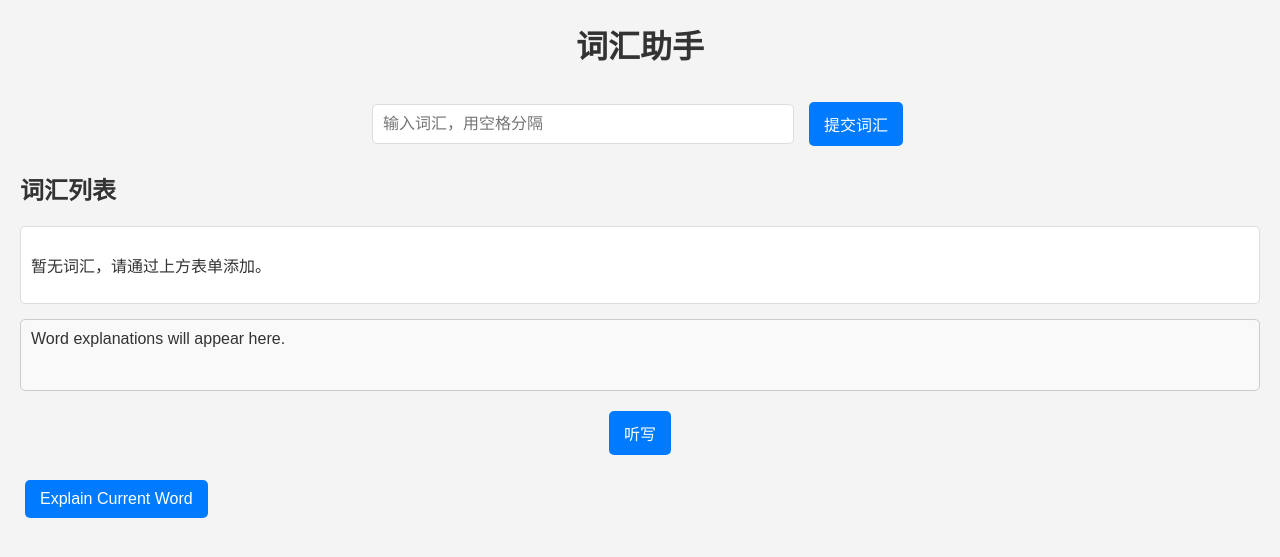
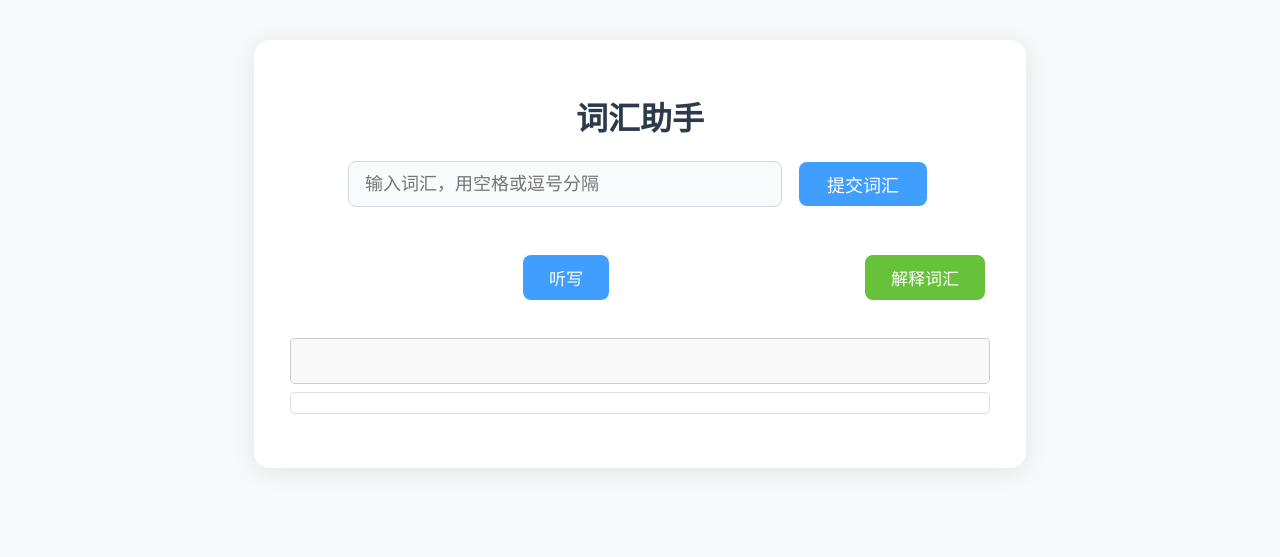
Before and after one commit to jianfenggui/chinese_assist, a Flask app: page /vocabulary in a window 1280 px wide. Shown: the top 557 px of the page. Run offline with Flask 3, Linux system fonts and the light colour scheme.

Commit message:
美化页面

```diff
--- a/templates/vocabulary.html
+++ b/templates/vocabulary.html
@@ -4,70 +4,260 @@
     <meta charset="UTF-8">
     <title>词汇助手</title>
     <link rel="stylesheet" href="{{ url_for('static', filename='css/style.css') }}">
+    <style>
+        body {
+            background: #f6f8fa;
+            font-family: 'PingFang SC', 'Microsoft YaHei', Arial, sans-serif;
+            margin: 0;
+            padding: 0;
+        }
+        .container {
+            max-width: 700px;
+            margin: 40px auto;
+            background: #fff;
+            border-radius: 16px;
+            box-shadow: 0 4px 24px rgba(0,0,0,0.08);
+            padding: 32px 36px 36px 36px;
+        }
+        h1 {
+            text-align: center;
+            color: #2d3a4b;
+            margin-bottom: 18px;
+        }
+        form {
+            display: flex;
+            flex-direction: column;
+            align-items: center;
+            margin-bottom: 18px;
+        }
+        .input-row {
+            width: 100%;
+            display: flex;
+            justify-content: center;
+            align-items: center;
+            gap: 12px;
+        }
+        input[type="text"] {
+            width: 420px;
+            height: 44px;
+            font-size: 18px;
+            border: 1.5px solid #d0d7de;
+            border-radius: 8px;
+            padding: 0 16px;
+            margin-right: 0;
+            background: #f9fafb;
+            transition: border 0.2s;
+        }
+        input[type="text"]:focus {
+            border: 1.5px solid #409eff;
+            outline: none;
+        }
+        input[type="submit"] {
+            height: 44px;
+            font-size: 18px;
+            background: #409eff;
+            color: #fff;
+            border: none;
+            border-radius: 8px;
+            padding: 0 28px;
+            cursor: pointer;
+            transition: background 0.2s;
+        }
+        input[type="submit"]:hover {
+            background: #1976d2;
+        }
+        .button-row {
+            display: flex;
+            justify-content: center;
+            align-items: center;
+            gap: 18px;
+            margin: 24px 0 18px 0;
+        }
+        button {
+            font-size: 17px;
+            padding: 10px 26px;
+            border-radius: 8px;
+            border: none;
+            background: #f0f4fa;
+            color: #2d3a4b;
+            cursor: pointer;
+            transition: background 0.2s, color 0.2s;
+        }
+        button#dictate-button {
+            background: #409eff;
+            color: #fff;
+        }
+        button#dictate-button:hover {
+            background: #1976d2;
+        }
+        button#pause-resume-button {
+            background: #f7b500;
+            color: #fff;
+        }
+        button#pause-resume-button:hover {
+            background: #e09e00;
+        }
+        button#global-explain-button {
+            background: #67c23a;
+            color: #fff;
+        }
+        button#global-explain-button:hover {
+            background: #409a18;
+        }
+        #vocabulary-list {
+            margin: 0 auto 18px auto;
+            text-align: center;
+        }
+        .vocab-table {
+            display: inline-block;
+            margin: 0 auto;
+            background: #f9fafb;
+            border-radius: 8px;
+            padding: 12px 18px;
+            box-shadow: 0 2px 8px rgba(0,0,0,0.04);
+        }
+        .vocab-row {
+            display: flex;
+            justify-content: flex-start;
+            gap: 18px;
+            margin-bottom: 8px;
+        }
+        .vocab-word {
+            font-size: 18px;
+            color: #1976d2;
+            padding: 2px 8px;
+            border-radius: 4px;
+            background: #e3f2fd;
+        }
+        #explanation-area {
+            min-height: 24px;
+            text-align: center;
+            color: #888;
+            margin-bottom: 8px;
+        }
+    </style>
 </head>
 <body>
+    <div class="container">
         <h1>词汇助手</h1>
-
         <form action="/vocabulary" method="post">
-        <input type="text" name="words" placeholder="输入词汇，用空格分隔">
+            <div class="input-row">
+                <input type="text" name="words" placeholder="输入词汇，用空格或逗号分隔" autocomplete="off">
                 <input type="submit" value="提交词汇">
+            </div>
         </form>
-
-    <h2>词汇列表</h2>
-    <div id="vocabulary-list">
-        {% if words %}
-            <ul>
-                {% for word in words %}
-                    <li class="vocab-word">{{ word }}</li>
-                {% endfor %}
-            </ul>
-        {% else %}
-            <p>暂无词汇，请通过上方表单添加。</p>
-        {% endif %}
+        <div class="button-row">
+            <button id="dictate-button">听写</button>
+            <button id="pause-resume-button" style="display: none;">Pause</button>
+            <button id="global-explain-button">解释词汇</button>
         </div>
-
-    <div id="explanation-area">
-        Word explanations will appear here.
+        <div id="explanation-area"></div>
+        <div id="vocabulary-list"></div>
     </div>
-
-    <div> <!-- Wrapper for dictation buttons -->
-        <button id="dictate-button">听写</button>
-        <button id="pause-resume-button" style="display: none;">Pause</button> <!-- Initially hidden -->
-        <button id="global-explain-button">Explain Current Word</button>
-    </div>
-
     <script>
-        let isDictationPaused = false; // This is fine at script level if handleExplainWord is also at script level
-                                     // However, to access currentDictationWord, handleExplainWord needs to be in DOMContentLoaded or receive it.
+        let isDictationPaused = false;
+        let currentWordsArray = [];
+        let currentWordIndex = 0;
+        let currentDictationWord = null;
+        let isDictating = false; // 新增：标记是否正在听写
+        let lastWordsArray = [];
 
         document.addEventListener('DOMContentLoaded', () => {
             const dictateButton = document.getElementById('dictate-button');
             const pauseResumeButton = document.getElementById('pause-resume-button');
             const globalExplainButton = document.getElementById('global-explain-button');
-            const explanationArea = document.getElementById('explanation-area'); // Get ref here for handleExplainWord
+            const explanationArea = document.getElementById('explanation-area');
+            const vocabularyList = document.getElementById('vocabulary-list');
+            const form = document.querySelector('form');
+            const input = form.querySelector('input[type="text"]');
 
-            let currentWordsArray = [];
-            let currentWordIndex = 0;
-            let currentDictationWord = null; // Variable to store the currently dictated word
-
-            async function handleExplainWord() { // Removed 'word' parameter
-                if (!explanationArea) {
-                    console.error("Explanation area not found!");
+            // 词汇渲染函数，每行10个
+            function renderVocabulary(words) {
+                if (!words || !words.length) {
+                    vocabularyList.innerHTML = '';
                     return;
                 }
+                let html = '<div class="vocab-table">';
+                for (let i = 0; i < words.length; i += 10) {
+                    html += '<div class="vocab-row">';
+                    for (let j = i; j < i + 10 && j < words.length; j++) {
+                        html += `<span class="vocab-word">${words[j]}</span>`;
+                    }
+                    html += '</div>';
+                }
+                html += '</div>';
+                vocabularyList.innerHTML = html;
+            }
 
-                if (!currentDictationWord) {
-                    explanationArea.innerHTML = "No word is currently selected for explanation.";
-                    console.log("handleExplainWord called but currentDictationWord is null or empty.");
+            // 解析输入，支持逗号和空格
+            function parseWords(str) {
+                return str.split(/[\s,，]+/).map(w => w.trim()).filter(w => w);
+            }
+
+            // 提交表单时处理
+            form.addEventListener('submit', (e) => {
+                e.preventDefault();
+                const words = parseWords(input.value);
+                if (!words.length) {
+                    alert('请输入词汇！');
                     return;
                 }
+                lastWordsArray = words;
+                renderVocabulary([]); // 提交后不显示词汇
+                input.value = '';
+            });
 
-                console.log("Explain current word:", currentDictationWord);
-                explanationArea.innerHTML = 'Fetching explanation...'; // Indicate loading
+            // 听写按钮
+            if (dictateButton) {
+                dictateButton.addEventListener('click', () => {
+                    if (!window.speechSynthesis) {
+                        alert('您的浏览器不支持语音合成功能。');
+                        return;
+                    }
+                    window.speechSynthesis.cancel();
+                    resetDictationState();
+                    // 取最新词汇
+                    currentWordsArray = lastWordsArray.slice();
+                    if (!currentWordsArray.length) {
+                        alert('请先添加词汇。');
+                        return;
+                    }
+                    if (pauseResumeButton) {
+                        pauseResumeButton.style.display = 'inline-block';
+                        pauseResumeButton.textContent = 'Pause';
+                    }
+                    isDictating = true;
+                    renderVocabulary([]); // 听写时不显示词汇
+                    speakNextWord();
+                });
+            }
 
-                const apiKey = "AIzaSyBiPSZpw3anpuGCQ4OHJIFt3OokmG22RG4"; // Consider moving API key to a more secure place or server-side if possible
+            // 暂停/恢复
+            if (pauseResumeButton) {
+                pauseResumeButton.addEventListener('click', () => {
+                    if (!window.speechSynthesis) {
+                        resetDictationState();
+                        return;
+                    }
+                    if (isDictationPaused) {
+                        isDictationPaused = false;
+                        pauseResumeButton.textContent = 'Pause';
+                        speakNextWord();
+                    } else {
+                        isDictationPaused = true;
+                        window.speechSynthesis.cancel();
+                        pauseResumeButton.textContent = 'Resume';
+                    }
+                });
+            }
+
+            // 解释按钮：不显示文字，直接语音播报
+            if (globalExplainButton) {
+                globalExplainButton.addEventListener('click', async () => {
+                    if (!currentDictationWord) return;
+                    explanationArea.innerHTML = '';
+                    const apiKey = "AIzaSyBiPSZpw3anpuGCQ4OHJIFt3OokmG22RG4";
                     const url = `https://generativelanguage.googleapis.com/v1beta/models/gemini-2.5-flash-preview-05-20:generateContent?key=${apiKey}`;
-
                     const requestBody = {
                         "contents": [{
                             "parts": [{
@@ -75,183 +265,79 @@
                             }]
                         }]
                     };
-
                     try {
                         const response = await fetch(url, {
                             method: 'POST',
-                        headers: {
-                            'Content-Type': 'application/json'
-                        },
+                            headers: { 'Content-Type': 'application/json' },
                             body: JSON.stringify(requestBody)
                         });
-
-                    if (!response.ok) {
-                        console.error("API request failed:", response.status, await response.text());
-                        explanationArea.innerHTML = "Sorry, there was an error communicating with the explanation service.";
-                        return;
+                        if (!response.ok) return;
+                        const data = await response.json();
+                        let explanation = '';
+                        if (data.candidates && data.candidates[0] && data.candidates[0].content && data.candidates[0].content.parts && data.candidates[0].content.parts[0] && data.candidates[0].content.parts[0].text) {
+                            explanation = data.candidates[0].content.parts[0].text;
                         }
-
-                    const data = await response.json();
-
-                    if (data.candidates && data.candidates[0] && data.candidates[0].content && data.candidates[0].content.parts && data.candidates[0].content.parts[0] && data.candidates[0].content.parts[0].text) {
-                        const explanation = data.candidates[0].content.parts[0].text;
-                        explanationArea.innerHTML = explanation;
-                    } else {
-                        console.error("Invalid API response structure:", data);
-                        explanationArea.innerHTML = "Sorry, I couldn't find an explanation for this word.";
+                        if (explanation) {
+                            // 语音播报解释
+                            const utter = new SpeechSynthesisUtterance(explanation);
+                            utter.lang = 'zh-CN';
+                            window.speechSynthesis.speak(utter);
                         }
-
-                } catch (error) {
-                    console.error("Error during API call:", error);
-                    explanationArea.innerHTML = "Sorry, an unexpected error occurred while fetching the explanation.";
+                    } catch (e) {}
+                });
             }
-            }
-
-            if (globalExplainButton) {
-                globalExplainButton.addEventListener('click', handleExplainWord);
-            }
-
 
             function resetDictationState() {
                 isDictationPaused = false;
-                if(pauseResumeButton) {
+                isDictating = false;
+                if (pauseResumeButton) {
                     pauseResumeButton.textContent = 'Pause';
                     pauseResumeButton.style.display = 'none';
                 }
-                currentWordsArray = []; // Ensure currentWordsArray is cleared
+                currentWordsArray = [];
                 currentWordIndex = 0;
                 currentDictationWord = null;
             }
 
-            if (pauseResumeButton) {
-                pauseResumeButton.addEventListener('click', () => {
-                    if (!window.speechSynthesis) {
-                        console.log('Speech synthesis not supported.');
-                        resetDictationState(); // Reset UI if speech is not supported
-                        return;
-                    }
-
-                    if (isDictationPaused) {
-                        // 恢复
-                        isDictationPaused = false;
-                        pauseResumeButton.textContent = 'Pause';
-                        console.log('[PAUSE/RESUME] 点击Resume，直接调用speakNextWord，isDictationPaused:', isDictationPaused, 'speaking:', window.speechSynthesis.speaking, 'paused:', window.speechSynthesis.paused);
-                        speakNextWord();
-                    } else {
-                        // 暂停：取消当前语音，阻止后续朗读
-                        isDictationPaused = true;
-                        window.speechSynthesis.cancel();
-                        pauseResumeButton.textContent = 'Resume';
-                        console.log('[PAUSE/RESUME] 点击Pause，调用window.speechSynthesis.cancel()，isDictationPaused:', isDictationPaused, 'speaking:', window.speechSynthesis.speaking, 'paused:', window.speechSynthesis.paused);
-                    }
-                });
-            }
-            if (dictateButton) {
-                dictateButton.addEventListener('click', () => {
-                    // Basic checks
-                    if (!window.speechSynthesis) {
-                        alert('您的浏览器不支持语音合成功能。');
-                        console.log('Speech synthesis not supported.');
-                        return;
-                    }
-
-                    window.speechSynthesis.cancel(); // 1. Stop any previous speech
-                    resetDictationState();           // 2. Reset state variables (currentWordsArray is now empty)
-
-                    const wordElements = document.querySelectorAll('.vocab-word'); // 3. Get words from DOM
-                    currentWordsArray = Array.from(wordElements).map(el => {    //    Repopulate currentWordsArray
-                        const firstChild = el.childNodes[0];
-                        return firstChild ? firstChild.textContent.trim() : '';
-                    }).filter(word => word);
-
-                    if (!currentWordsArray.length) { // 4. Check if currentWordsArray is empty
-                        alert('请先添加词汇。');
-                        return; // No words to speak
-                    }
-
-                    // 5. isDictationPaused is false (from resetDictationState)
-                    // 6. currentWordIndex is 0 (from resetDictationState)
-
-                    if (pauseResumeButton) { // 7. Update UI for pauseResumeButton
-                        pauseResumeButton.style.display = 'inline-block';
-                        pauseResumeButton.textContent = 'Pause';
-                    }
-
-                    speakNextWord(); // 8. Start dictation sequence
-                });
-            } else {
-                console.error('Dictate button not found.');
-            }
-
             function speakNextWord() {
-                console.log('[DICTATION] speakNextWord called, isDictationPaused:', isDictationPaused, 'currentWordIndex:', currentWordIndex, 'wordsArray:', currentWordsArray, 'speaking:', window.speechSynthesis.speaking, 'paused:', window.speechSynthesis.paused);
-                // If paused, do not proceed to speak. Wait for resume.
-                if (isDictationPaused) {
-                    console.log('[DICTATION] 暂停状态，speakNextWord直接return');
-                    return;
-                }
-
+                if (isDictationPaused) return;
                 if (currentWordIndex >= currentWordsArray.length) {
-                    // All words have been processed
-                    if (!window.speechSynthesis.speaking) { // Ensure no other speech (like the word itself) is active
+                    if (!window.speechSynthesis.speaking) {
                         const completionUtterance = new SpeechSynthesisUtterance("听写结束");
                         completionUtterance.lang = 'zh-CN';
-                        completionUtterance.onend = resetDictationState; // Reset after "听写结束"
-                        console.log('[DICTATION] 所有单词播报完毕，播报"听写结束"');
+                        completionUtterance.onend = () => {
+                            resetDictationState();
+                            renderVocabulary(lastWordsArray); // 听写结束后显示词汇
+                        };
                         window.speechSynthesis.speak(completionUtterance);
-                    } else {
-                        // If still speaking, the onend of the current word will handle this.
-                        console.log('[DICTATION] 所有单词播报完毕，但仍在speaking，等待onend触发');
                     }
                     return;
                 }
-
-                currentDictationWord = currentWordsArray[currentWordIndex]; // Update current dictation word
+                currentDictationWord = currentWordsArray[currentWordIndex];
                 const utterance = new SpeechSynthesisUtterance(currentDictationWord);
                 utterance.lang = 'zh-CN';
-                console.log('[DICTATION] 开始播报单词：', currentDictationWord, 'index:', currentWordIndex);
-
                 utterance.onend = () => {
-                    console.log('[DICTATION] onend触发，isDictationPaused:', isDictationPaused, 'currentWordIndex:', currentWordIndex);
-                    if (isDictationPaused) {
-                        // If paused, onend might fire. Do nothing, wait for resume.
-                        console.log('[DICTATION] onend时处于暂停状态，等待resume');
-                        return;
-                    }
+                    if (isDictationPaused) return;
                     currentWordIndex++;
-                    // Check if there are more words or if it's the end
                     if (currentWordIndex < currentWordsArray.length) {
                         setTimeout(() => {
-                            if (!isDictationPaused) {
-                                console.log('[DICTATION] 延迟后继续播报下一个单词');
-                                speakNextWord();
+                            if (!isDictationPaused) speakNextWord();
+                        }, 5000);
                     } else {
-                                console.log('[DICTATION] 延迟后发现已暂停，不继续播报');
-                            }
-                        }, 5000); // Delay before next word
-                    } else {
-                        // Last word has been spoken, announce completion
                         const completionUtterance = new SpeechSynthesisUtterance("听写结束");
                         completionUtterance.lang = 'zh-CN';
-                        completionUtterance.onend = resetDictationState; // Reset after "听写结束"
-                        console.log('[DICTATION] 最后一个单词播报完毕，播报"听写结束"');
+                        completionUtterance.onend = () => {
+                            resetDictationState();
+                            renderVocabulary(lastWordsArray);
+                        };
                         window.speechSynthesis.speak(completionUtterance);
                     }
                 };
-
                 utterance.onerror = (event) => {
-                    console.error('[DICTATION] SpeechSynthesisUtterance.onerror', event);
-                    resetDictationState(); // Reset state on any speech error
+                    resetDictationState();
                 };
-
-                // Check if already speaking before trying to speak.
-                // This is a safeguard, though cancel() should handle it.
                 if (!window.speechSynthesis.speaking || window.speechSynthesis.paused) {
-                     console.log('[DICTATION] speakNextWord实际调用speak:', currentDictationWord);
                     window.speechSynthesis.speak(utterance);
-                } else {
-                    // This case should ideally be handled by the overall state logic
-                    console.log("[DICTATION] Speech synthesis busy, utterance for '"+ currentWordsArray[currentWordIndex] +"' not spoken immediately.");
                 }
             }
         });
```
Lines whose indentation alone changed are shown as unchanged.
